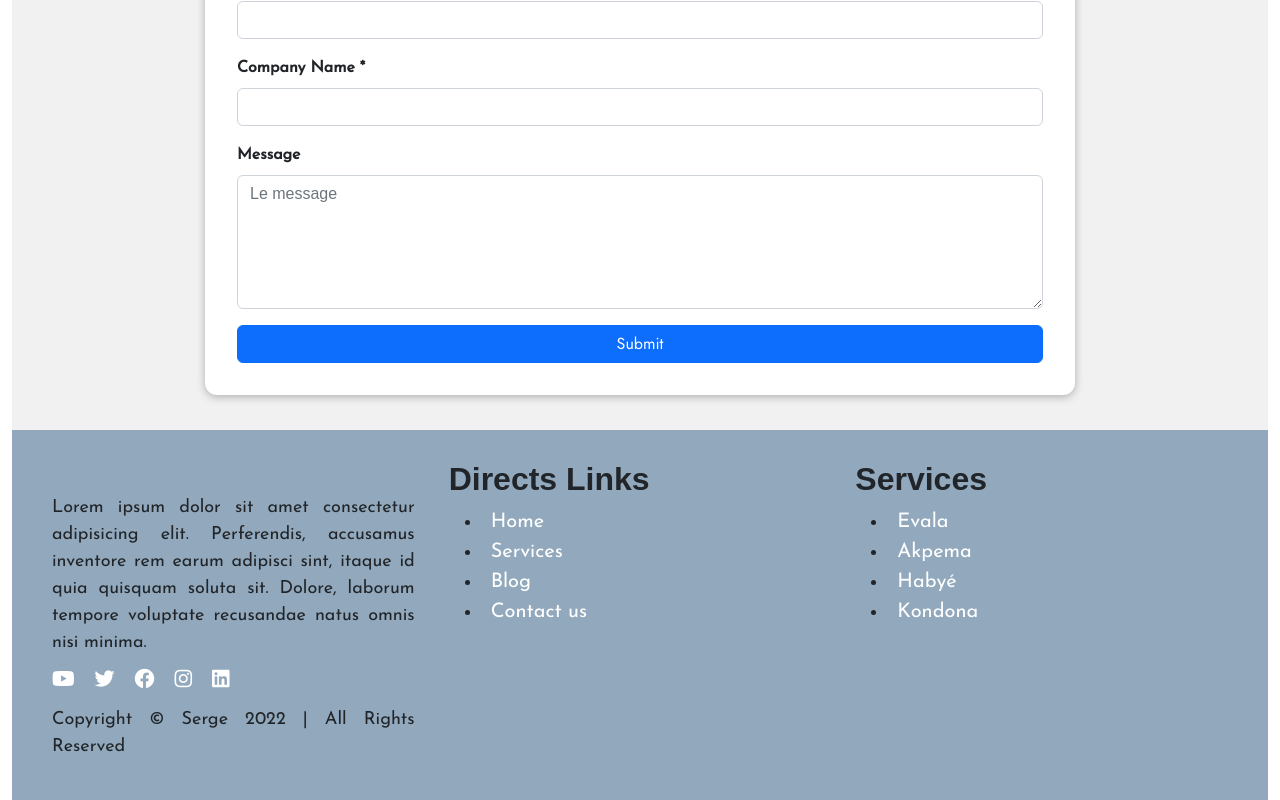
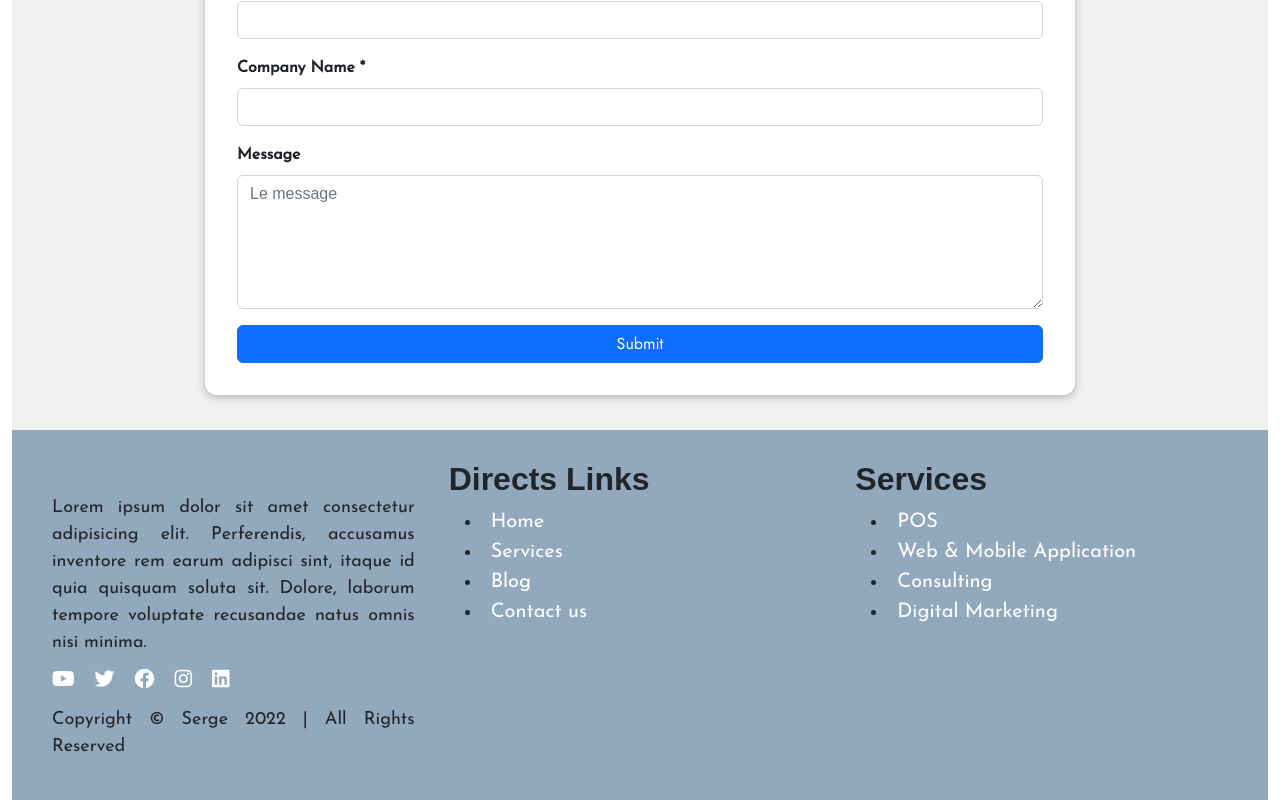
Before and after one commit to iamsergeo22/consult_project, a Vue app: page / in a window 1280 px wide. Shown: the part 3104-3904 px from the top of the page. Built offline with nearby package versions, Linux system fonts and the light colour scheme.

Commit message:
new-update

```diff
--- a/src/components/partials/FooterPage.vue
+++ b/src/components/partials/FooterPage.vue
@@ -31,20 +31,36 @@
                <div class="col-lg-4">
                     <h2><b>Directs Links</b></h2>
                     <ul>
-                         <li><a href="/">Home</a></li>
-                         <li><a href="/Gallery">Services</a></li>
-                         <li><a href="/events">Blog</a></li>
-                         <li><a href="/events">Contact us</a></li>
+                         <li>
+                              <router-link to="/">Home</router-link>
+                         </li>
+                         <li>
+                              <router-link to="/service">Services</router-link>
+                         </li>
+                         <li>
+                              <router-link to="/blog">Blog</router-link>
+                         </li>
+                         <li>
+                              <router-link to="/contact">Contact us</router-link>
+                         </li>
                     </ul>
                </div>
 
                <div class="col-lg-4">
                     <h2><b>Services</b></h2>
                     <ul>
-                         <li><a href="/evala">Evala</a></li>
-                         <li><a href="/akpema">Akpema</a></li>
-                         <li><a href="/habye">Habyé</a></li>
-                         <li><a href="/kondona">Kondona</a></li>
+                         <li>
+                              <router-link to="/service">POS</router-link>
+                         </li>
+                         <li>
+                              <router-link to="/service">Web & Mobile Application</router-link>
+                         </li>
+                         <li>
+                              <router-link to="/blog">Consulting</router-link>
+                         </li>
+                         <li>
+                              <router-link to="/contact">Digital Marketing</router-link>
+                         </li>
                     </ul>
                </div>
 
--- a/src/views/ServicePage.vue
+++ b/src/views/ServicePage.vue
@@ -131,20 +131,7 @@
           text-align: justify;
      }
 
-          hr:nth-child(2) {
-               max-width: 365px;
-               margin-bottom: 16px;
-               text-align: center;
-          }
 
-          hr:nth-child(4) {
-               height: 6px;
-               background-color: #fff;
-               border: none;
-               max-width: 85px;
-               margin-top: 16px;
-               text-align: center;
-          }
 
 
 
@@ -161,7 +148,7 @@
 
      .service {
           padding: 50px;
-          text-align: center;
+
      }
 
      .row, .col-lg-4 {
@@ -194,7 +181,7 @@
           font-size: 25px;
           font-weight: bold;
           font-family: 'Jost', sans-serif;
-          text-align: center;
+
      }
 
 
```
